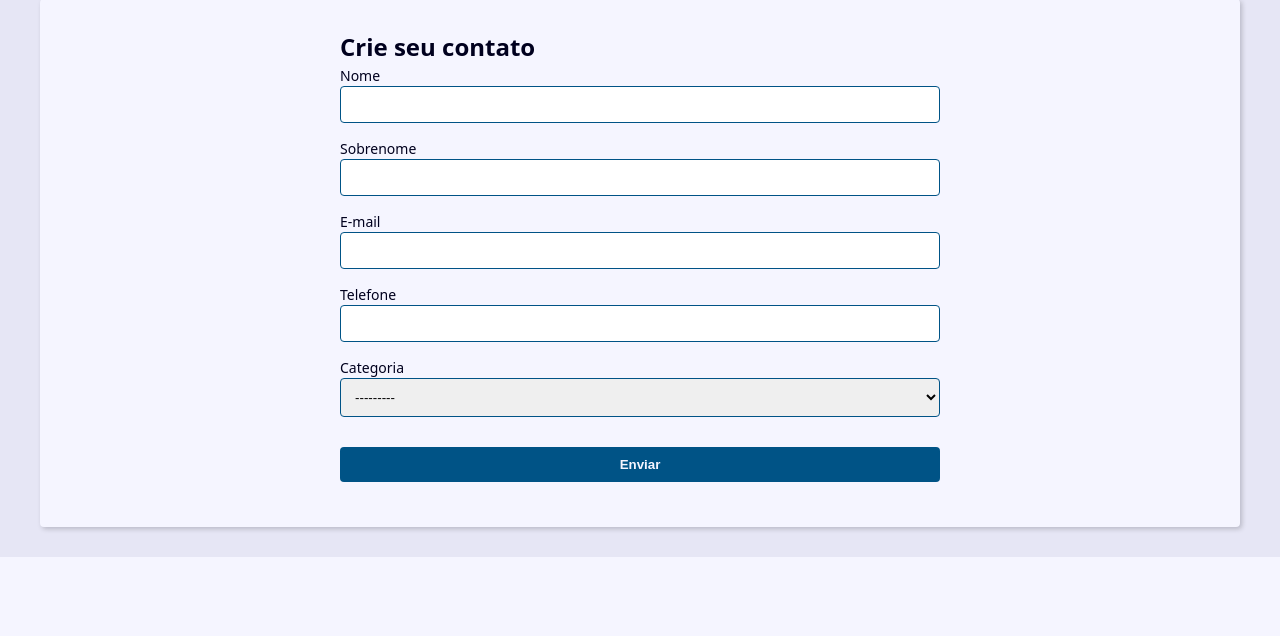
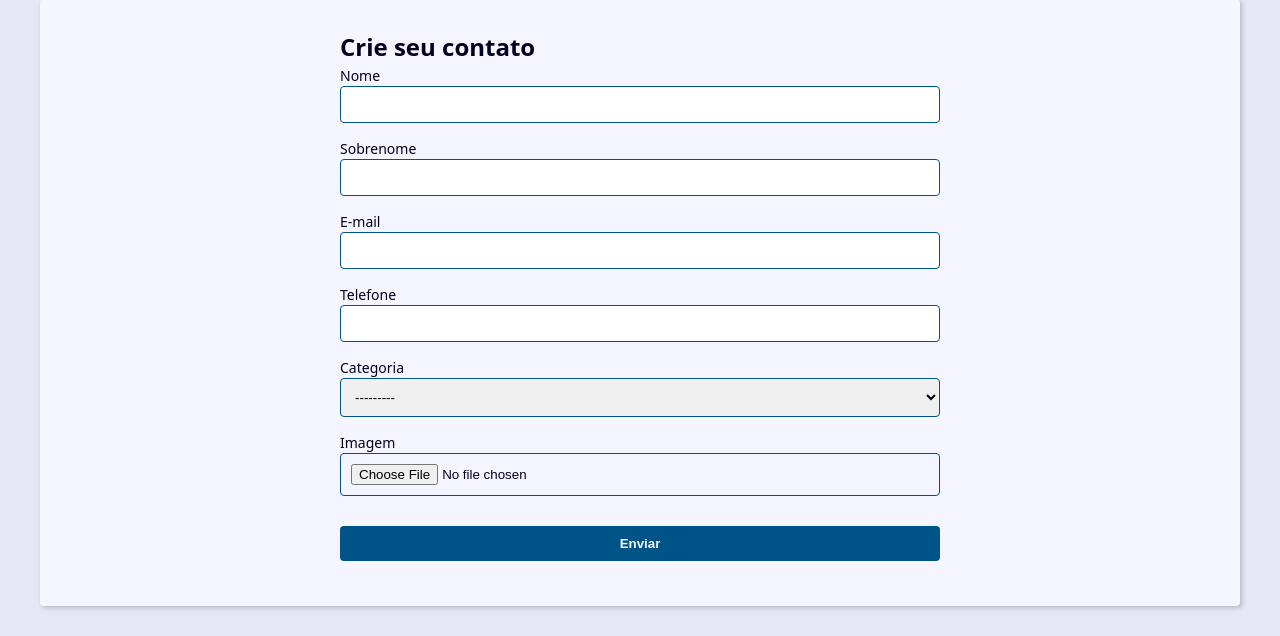
Before and after one commit to PauloMd30/projeto_agenda_django, a Django app: page /contact/create/ in a window 1280 px wide. Shown: the part 270-906 px from the top of the page. Before the commit the page ends 827 px from the top, so only its background shows below. Run offline with Django 5.2, Linux system fonts and the light colour scheme; data that the repository does not hold is empty.

Commit message:
feat: adicionar campo de imagem no formulário e no template

```diff
--- a/contact/forms.py
+++ b/contact/forms.py
@@ -4,15 +4,26 @@ from contact.models import Contact
 import re
 
 class ContactForm(forms.ModelForm):
+
+    picture = forms.ImageField(
+        label='Imagem',
+        widget=forms.FileInput(
+            attrs={
+                'accept': 'image/*',
+            }
+        )
+    )
+
     class Meta:
         model = Contact
-        fields = ['first_name', 'last_name', 'email', 'phone', 'category' ]
+        fields = ['first_name', 'last_name', 'email', 'phone', 'category','picture' ]
         labels = {
             'first_name': 'Nome',
             'last_name': 'Sobrenome',
             'email': 'E-mail',
             'phone': 'Telefone',
             'category': 'Categoria',
+            'picture': 'Imagem',
         }
         error_messages = {
             'email': {
--- a/contact/templates/contact/contact.html
+++ b/contact/templates/contact/contact.html
@@ -11,7 +11,11 @@
         <p><b>E-mail: </b> {{ contact.email }}</p>
         <p><b>Categoria: </b> {{ contact.category.name }}</p>
         <p><b>Data de Criação: </b> {{ contact.created_date }}</p>
-
+        {% if contact.picture %}
+            <p>
+                <img src="{{ contact.picture.url }}" alt="{{ contact.first_name }} {{ contact.last_name }}" >
+            </p>
+        {% endif %}
         <div class="contact-links">
             <a class="btn btn-link" href="{% url 'contact:update' contact.id %}">Atualizar</a>
 
--- a/contact/templates/contact/create.html
+++ b/contact/templates/contact/create.html
@@ -16,8 +16,14 @@
                         <label for="{{ field.id_for_label }} ">{{ field.label}}</label>
                         {{field}}
                         {{field.errors}}
+                    </div>
 
-                    </div>
+                    {% if field.name == 'picture' and field.value.url %}
+                        <div class="form-group">
+                            <img src="{{ field.value.url }}" alt="Imagem do contato">
+                        </div>
+                    {% endif %}
+
                 {% endfor %}
             </div>
             {% if form.non_field_errors %}
--- a/contact/views/create_views.py
+++ b/contact/views/create_views.py
@@ -11,7 +11,7 @@ def create(request):
     form_action = reverse('contact:create')
 
     if request.method == 'POST' :
-        form = ContactForm(request.POST)
+        form = ContactForm(request.POST, request.FILES)
         if form.is_valid():
             contact = form.save()
             return redirect('contact:update', contact_id=contact.id)
@@ -33,7 +33,7 @@ def update(request, contact_id):
     form_action = reverse('contact:update', args=[contact_id])
 
     if request.method == 'POST':
-        form = ContactForm(request.POST, instance=contact)
+        form = ContactForm(request.POST, request.FILES, instance=contact)
         if form.is_valid():
             contact = form.save()
             return redirect('contact:update', contact_id=contact.id)
```
